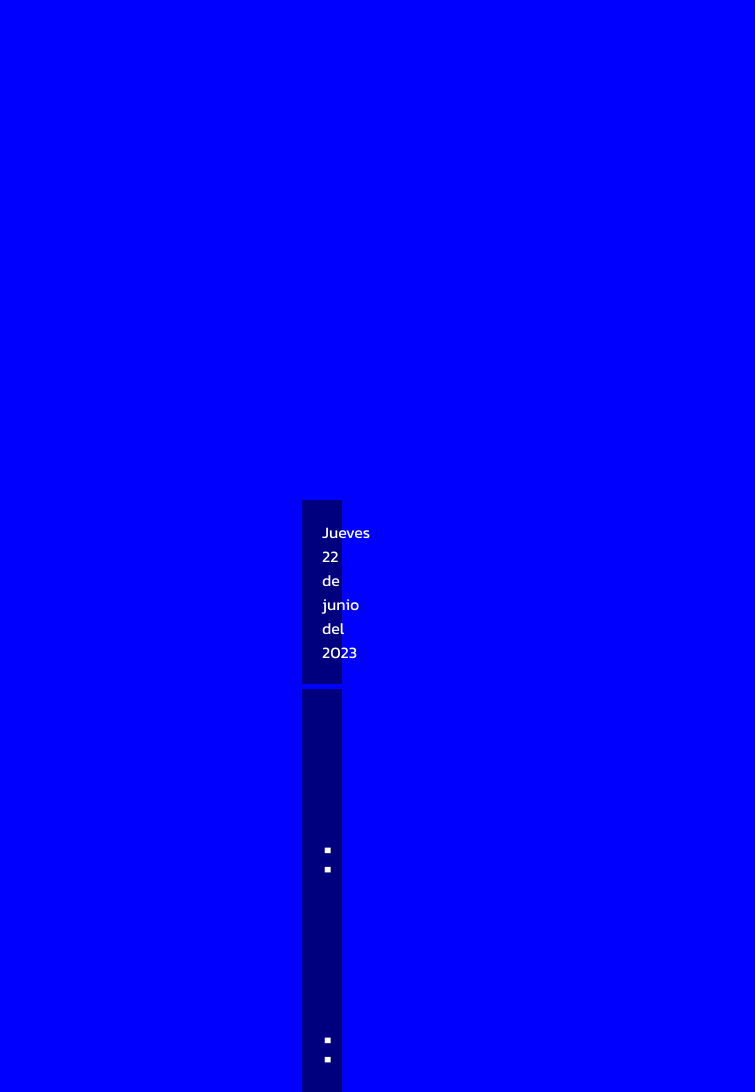
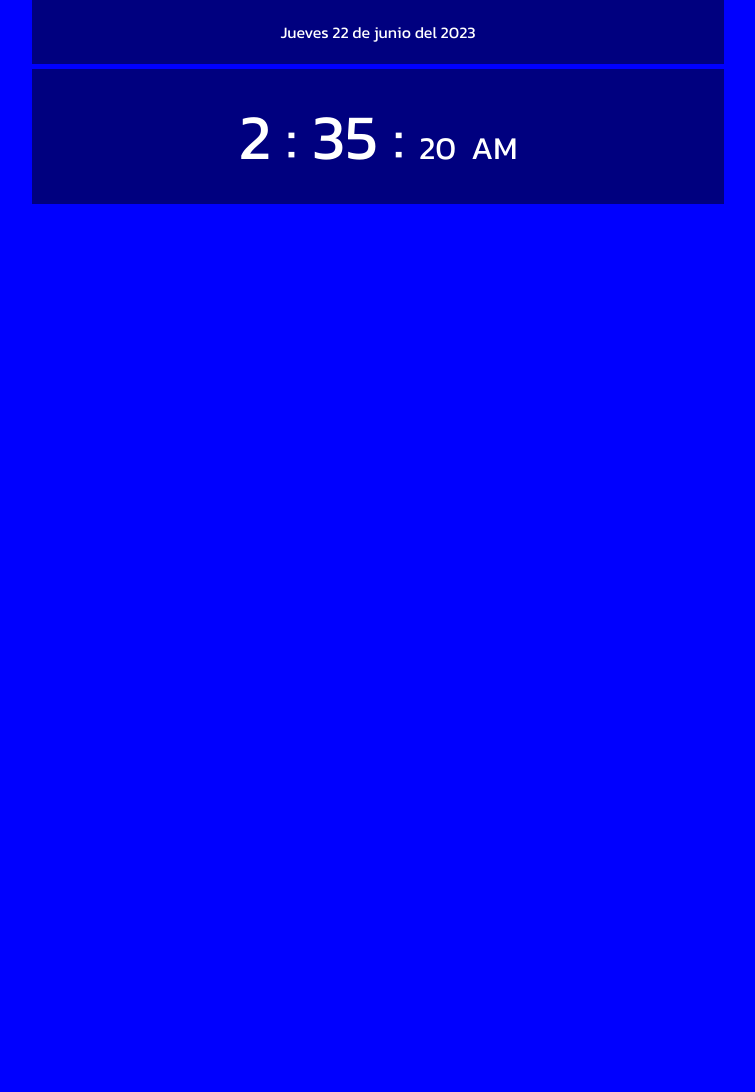
Before and after one commit to Rivadeneiea/jose--reloj, a plain HTML site: page index.html in a window 1280 px wide. Shown: the top 1092 px of the page, without its empty margins (198-953 px from the left). After the commit the page ends 800 px from the top, so only its background shows below. Drawn offline with Linux system fonts and the light colour scheme.

Commit message:
finDelReloj

```diff
--- a/index.html
+++ b/index.html
@@ -22,10 +22,9 @@
           <p>:</p>
           <p id="minutos" class="minutos"></p>
           <p>:</p>
-          <div id="caja-segundos">
-            <p id="ampm" class="ampm"></p>
-            <p id="segundos" class="segundos"></p>
-          </div>
+
+          <p id="segundos" class="segundos"></p>
+          <p id="ampm" class="ampm"></p>
         </div>
       </div>
     </div>
--- a/reloj.js
+++ b/reloj.js
@@ -54,12 +54,12 @@
 
     if (horas >= 12) {
       horas = horas - 12;
-      ampm = PM;
+      ampm = "PM";
     } else {
-      ampm = AM;
+      ampm = "AM";
     }
 
-    if ((horas = 0)) {
+    if (horas == 0) {
       horas = 12;
     }
 
--- a/style.css
+++ b/style.css
@@ -20,13 +20,12 @@ body {
 
 .wrap {
   width: 90%;
-  max-width: 1000px;
-  /* margin: auto; */
 }
 
 .widget {
-  margin: 50%;
-  width: 2em;
+  width: 60%;
+  height: auto;
+  margin: auto;
 }
 
 .widget p {
@@ -60,5 +59,5 @@ body {
 .reloj .segundos,
 .reloj .ampm {
   font-size: 2rem;
-  display: block;
+  display: inline-block;
 }
```
